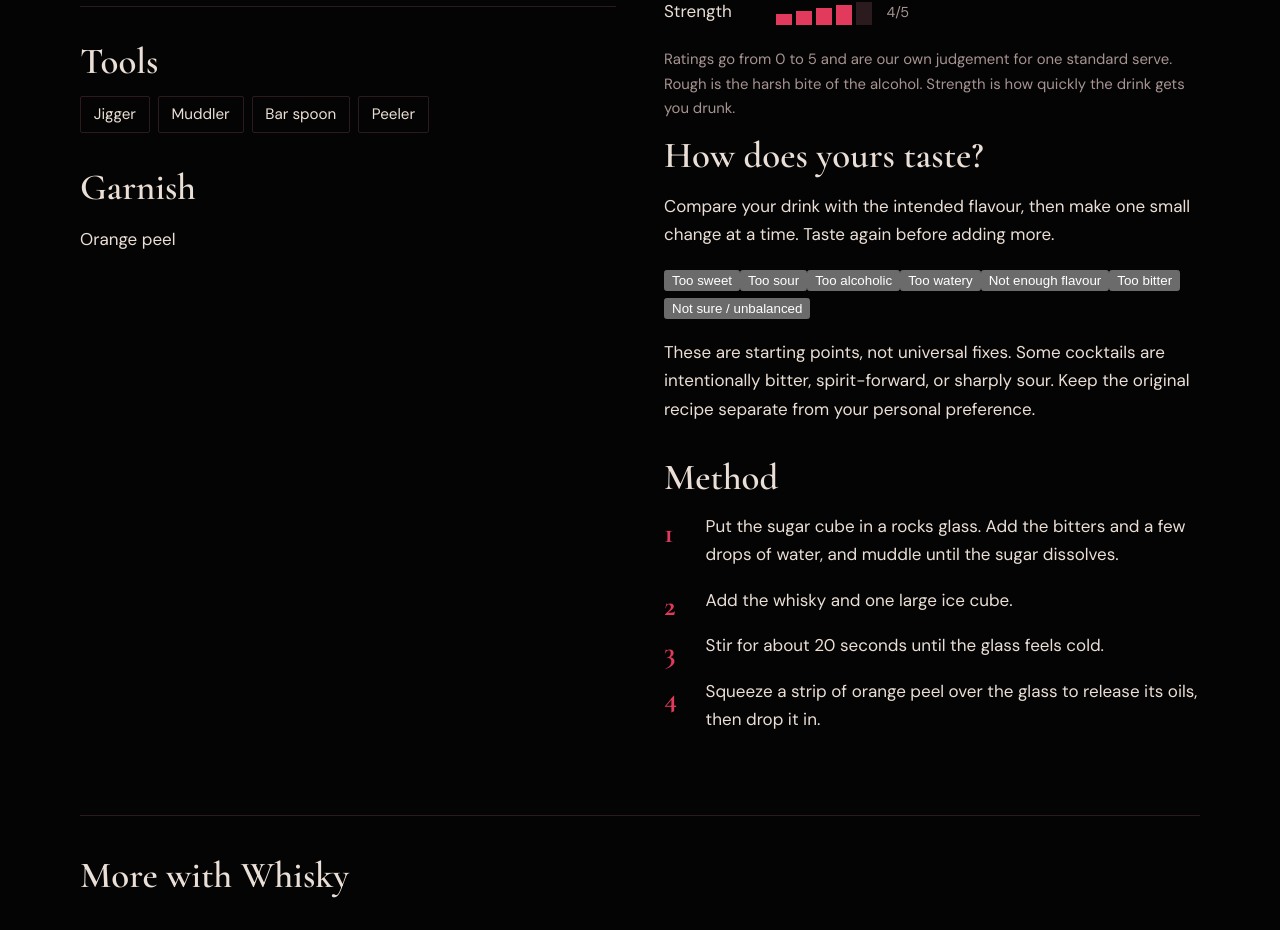
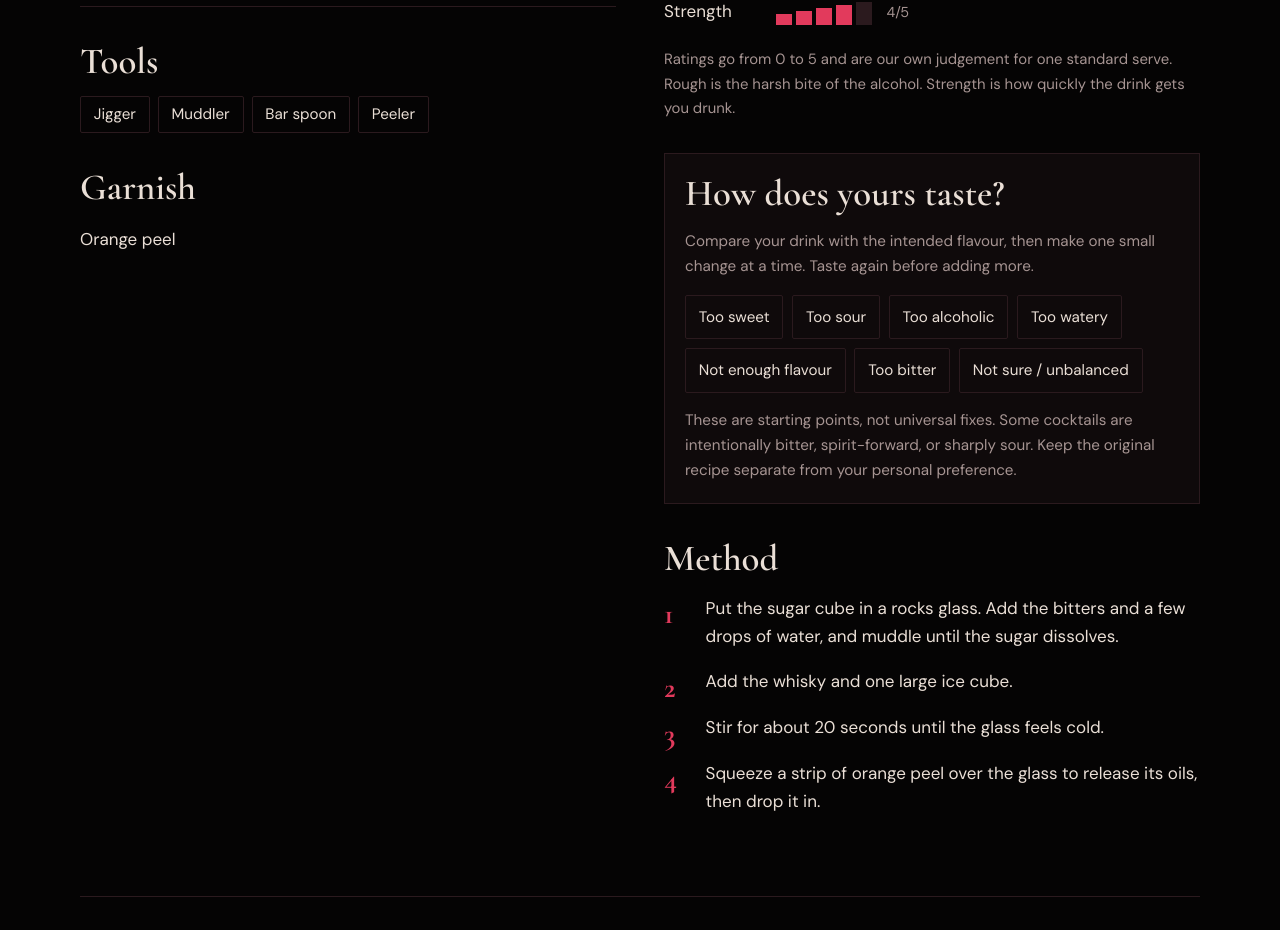
Before and after one commit to inky3/crimsonroom, a Next.js app: page /en/cocktails/old-fashioned in a window 1280 px wide. Shown: the part 900-1830 px from the top of the page. Built offline with nearby package versions, Linux system fonts and the light colour scheme.

Commit message:
Style bilingual taste troubleshooting coach

```diff
--- a/app/globals.css
+++ b/app/globals.css
@@ -147,3 +147,16 @@ h2.small { font-size: 1.4rem; margin: 1.6rem 0 0.4rem; }
   .field input, .field select { min-width: 0; width: 100%; }
   .field { flex: 1 1 12rem; }
 }
+
+
+/* Taste troubleshooting coach */
+.taste-coach { margin-top: 2rem; padding: 1.25rem; border: 1px solid var(--line); background: var(--surface); }
+.taste-coach h2 { margin-bottom: .6rem; }
+.taste-coach-intro, .taste-coach-note { color: var(--muted); font-size: .95rem; }
+.taste-coach-options { display: flex; flex-wrap: wrap; gap: .55rem; margin-top: 1rem; }
+.taste-coach-option { background: transparent; color: var(--bone); border: 1px solid var(--line); border-radius: 2px; padding: .55rem .8rem; font: inherit; font-size: .95rem; cursor: pointer; }
+.taste-coach-option:hover, .taste-coach-option[aria-pressed="true"] { border-color: var(--crimson-hot); background: rgba(157, 18, 48, .2); }
+.taste-coach-advice { margin-top: 1.2rem; padding-top: 1rem; border-top: 1px solid var(--line); }
+.taste-coach-advice h3 { margin: 0 0 .4rem; font-family: var(--display); font-size: 1.45rem; }
+.taste-coach-advice p { margin: 0; }
+.taste-coach-note { margin-bottom: 0; }
```
